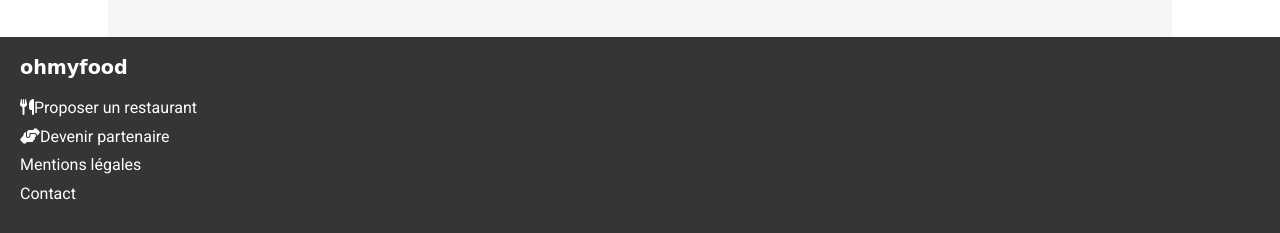
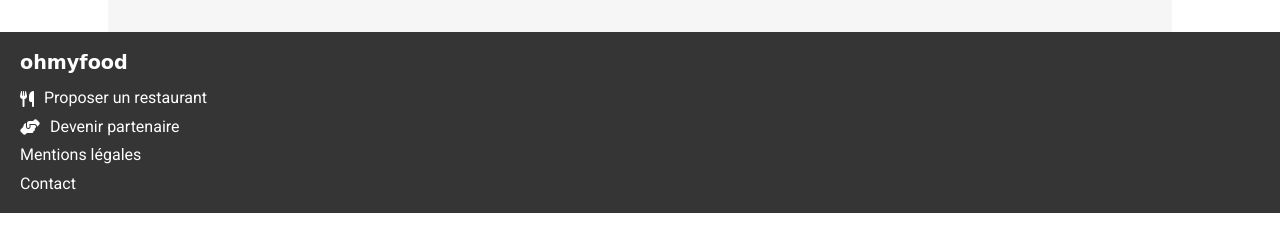
Before and after one commit to soumiaTehami/ohmyfood, a website: page index.html in a window 1280 px wide. Shown: the part 1309-1542 px from the top of the page. Drawn offline with Linux system fonts and the light colour scheme; a web font is replaced by a local one.

Commit message:
code final

```diff
--- a/index.html
+++ b/index.html
@@ -124,11 +124,11 @@
   <footer class="footer">
     <h2 class="footer__logo">ohmyfood</h2>
     <nav class="footer__nav">
-      <ul class="footer__list">
-        <li><i class="fas fa-utensils"></i><a href="#">Proposer un restaurant</a></li>
-        <li><i class="fas fa-hands-helping"></i><a href="#">Devenir partenaire</a></li>
-        <li><a href="#">Mentions légales</a></li>
-        <li><a href="mailto:sou_mia_46@hotmail.fr">Contact</a></li>
+      <ul >
+        <li class="footer__list"><i class="fas fa-utensils"></i><a href="#">Proposer un restaurant</a></li>
+        <li class="footer__list"><i class="fas fa-hands-helping"></i><a href="#">Devenir partenaire</a></li>
+        <li class="footer__list"><a href="#">Mentions légales</a></li>
+        <li class="footer__list"><a href="mailto:sou_mia_46@hotmail.fr">Contact</a></li>
       </ul>
     </nav>
   </footer>
--- a/sass/composants/_explorer.scss
+++ b/sass/composants/_explorer.scss
@@ -1,9 +1,9 @@
 .btn {
-  background: linear-gradient(to bottom, #ff79da 0%, #9356dc 100%);
+  background: linear-gradient(to bottom, $color5 0%,$colorSecondaire 100%);
   text-decoration: none;
   color: white;
   padding: 20px 40px;
-  box-shadow: 10px 10px 10px rgb(173, 51, 184);
+  box-shadow: 10px 10px 10px $color3;
   border-radius: 30px;
   cursor: pointer;
   transition: duration 200ms;
--- a/sass/layout/_footer.scss
+++ b/sass/layout/_footer.scss
@@ -1,19 +1,29 @@
+.footer {
+  background-color: $color-footer;
+  color: $color-white;
+  display: flex;
+  flex-direction: column;
+  padding: 20px;
+  padding-bottom: 20px;
 
-.footer {
-  background-color:$color-footer;
-  color: $color-white;
-  padding-bottom: 20px;
   h2 {
-        font-family: "shrikhand", cursive;
-        font-size: larger;
-        margin-top: 0px;
-        padding: 20px;
-    }
+    font-family: "shrikhand", cursive;
+    font-size: larger;
+    margin-top: 0px;
+    padding-bottom: 15px;
+  }
 }
-.footer__list{
-    list-style: none;
-    padding-left: 20px;
-            li{
-             margin-bottom: 10px;
-            }
+.footer__nav {
+  ul {
+    display: flex;
+    flex-direction: column;
+    gap: 10px;
+    padding-inline-start: 0px;
+  }
 }
+.footer__list {
+  list-style: none;
+  display: flex;
+  align-items: center;
+  gap: 10px;
+}
--- a/sass/layout/_header.scss
+++ b/sass/layout/_header.scss
@@ -2,7 +2,9 @@
   position: relative;
   display: flex;
   justify-content: center;
-  height: 45px;
+  height: 30px;
+  padding-bottom: 10px;
+  box-shadow: 0px 5px 5px $color3;
 }
 @media (min-width: $media) {
   .header__logo {
```
Also changed, not shown: css/style.css, 1 other file.
